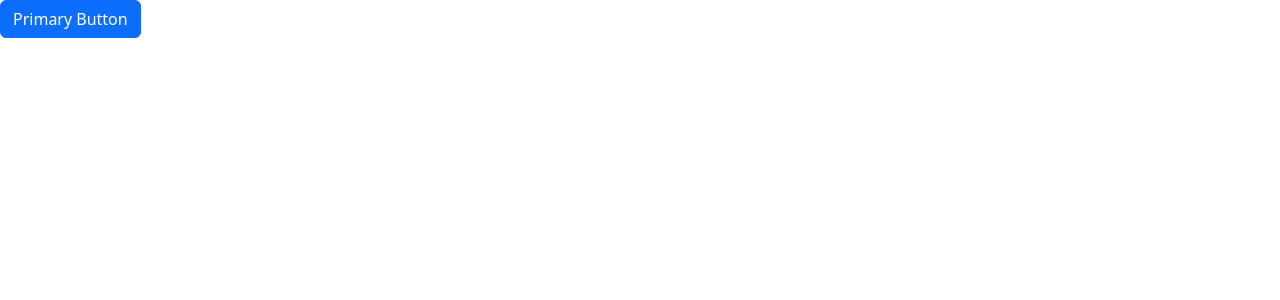
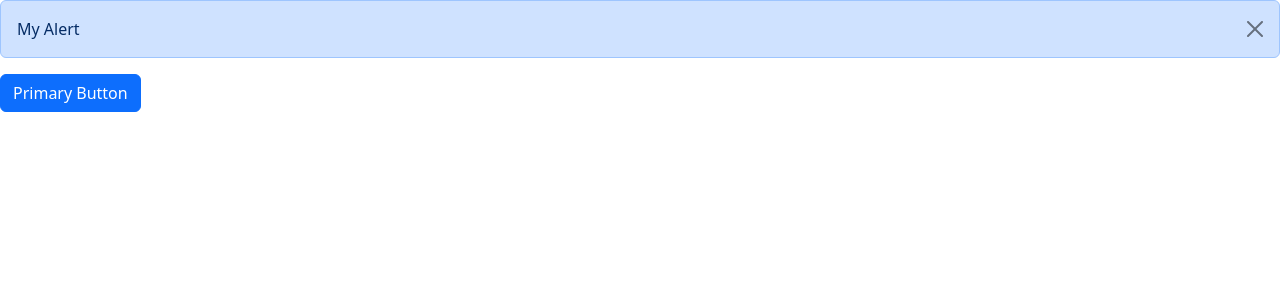
Before and after one commit to chianugo/react-tut, a React (Vite) app: page / in a window 1280 px wide. Both pictures are taken after a click on the button "Primary Button". Shown: the top 300 px of the page. Built offline with nearby package versions, Linux system fonts and the light colour scheme.

Commit message:
trigger dismissible alert with button

```diff
--- a/src/App.tsx
+++ b/src/App.tsx
@@ -1,9 +1,16 @@
+import { useState } from "react";
+import Alert from "./components/Alert";
 import Button from "./components/Button";
 
 function App() {
+  const [alertVisible, setAlertVisibility] = useState(false);
+
   return (
     <div>
-      <Button onClick={() => console.log("clicked")}>Primary Button</Button>
+      {alertVisible && (
+        <Alert onClick={() => setAlertVisibility(false)}>My Alert</Alert>
+      )}
+      <Button onClick={() => setAlertVisibility(true)}>Primary Button</Button>
     </div>
   );
 }
--- a/src/components/Alert.tsx
+++ b/src/components/Alert.tsx
@@ -2,10 +2,22 @@
 
 interface AlertProps {
   children: ReactNode;
+  onClick: () => void;
 }
 
-const Alert = ({ children }: AlertProps) => {
-  return <div className="alert alert-primary">{children}</div>;
+const Alert = ({ children, onClick }: AlertProps) => {
+  return (
+    <div className="alert alert-primary alert-dismissible">
+      {children}
+      <button
+        type="button"
+        className="btn-close"
+        data-bs-dismiss="alert"
+        aria-label="Close"
+        onClick={onClick}
+      ></button>
+    </div>
+  );
 };
 
 export default Alert;
```
